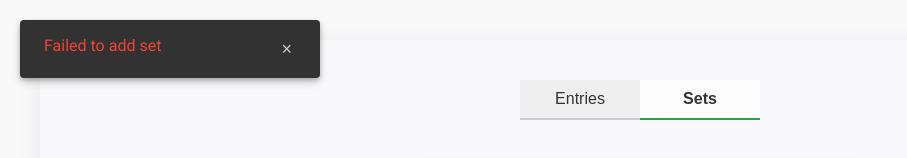
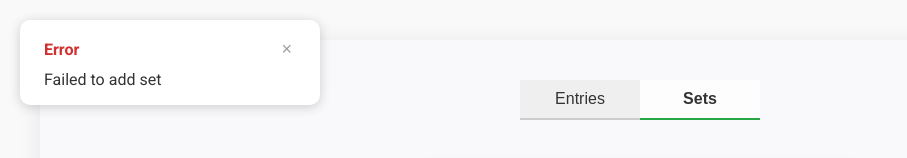
Before and after one commit to vitaliy-sn/ipset-ui, a Vue app in the folder web/: page /sets in a window 1280 px wide. Both pictures are taken after typing "Sample" into the empty fields and a click on the button "Add". Shown: the top 158 px of the page, without its empty margins (0-907 px from the left). Built offline with nearby package versions, Linux system fonts and the light colour scheme; no server answers.

Commit message:
Restyle AppNotification with a titled header
Use a light card layout and color the title by notification type.

```diff
--- a/web/src/components/AppNotification.vue
+++ b/web/src/components/AppNotification.vue
@@ -1,8 +1,11 @@
 <template>
   <transition name="fade">
     <div v-if="isVisible" :class="['notification', type]">
-      <span class="message">{{ message }}</span>
-      <button class="close" aria-label="Close" @click="close">&times;</button>
+      <div class="header">
+        <span class="title">{{ type === 'error' ? 'Error' : 'Success' }}</span>
+        <button class="close" aria-label="Close" @click="close">&times;</button>
+      </div>
+      <div class="message">{{ message }}</div>
     </div>
   </transition>
 </template>
@@ -56,48 +59,61 @@ export default {
   left: 20px;
   box-sizing: border-box;
   display: flex;
-  align-items: flex-start;
+  flex-direction: column;
+  align-items: stretch;
   padding: 16px 24px;
-  background-color: #323232;
-  border-radius: 4px;
-  box-shadow:
-    0 2px 4px rgba(0, 0, 0, 0.2),
-    0 4px 8px rgba(0, 0, 0, 0.2);
+  background-color: #fff;
+  border-radius: 10px;
+  box-shadow: 0 2px 12px rgba(0, 0, 0, 0.18);
   z-index: 1000;
   min-width: 300px;
   max-width: 400px;
   max-height: calc(100vh - 40px);
   max-height: calc(100dvh - 40px);
-  overflow-y: auto;
 }
 
-.notification.success .message {
-  color: #4caf50;
+.header {
+  display: flex;
+  justify-content: space-between;
+  align-items: center;
+  gap: 8px;
+  margin-bottom: 8px;
+  flex: 0 0 auto;
 }
 
-.notification.error .message {
-  color: #f44336;
+.title {
+  font-size: 16px;
+  font-weight: 600;
+}
+
+.notification.success .title {
+  color: #28a745;
+}
+
+.notification.error .title {
+  color: #d32f2f;
 }
 
 .message {
-  flex: 1;
   font-size: 16px;
+  color: #333;
   white-space: pre-line;
+  overflow-y: auto;
+  min-height: 0;
 }
 
 .close {
-  margin-left: 16px;
   padding: 4px;
   border: none;
   background: transparent;
-  color: #cccccc;
+  color: #9e9e9e;
   font-size: 18px;
   line-height: 1;
   cursor: pointer;
 }
 
 .close:hover {
-  color: #ffffff;
+  color: #333333;
 }
 
 .fade-enter-active,
```
